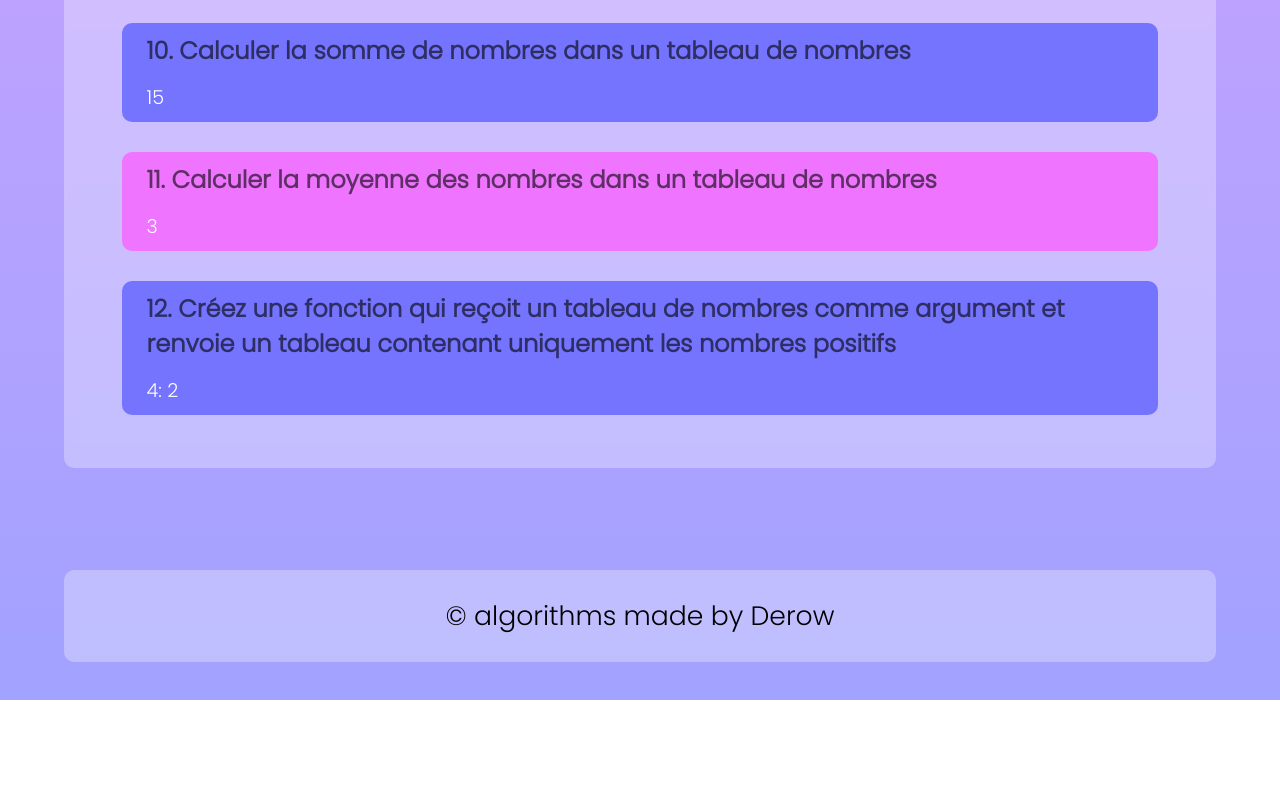
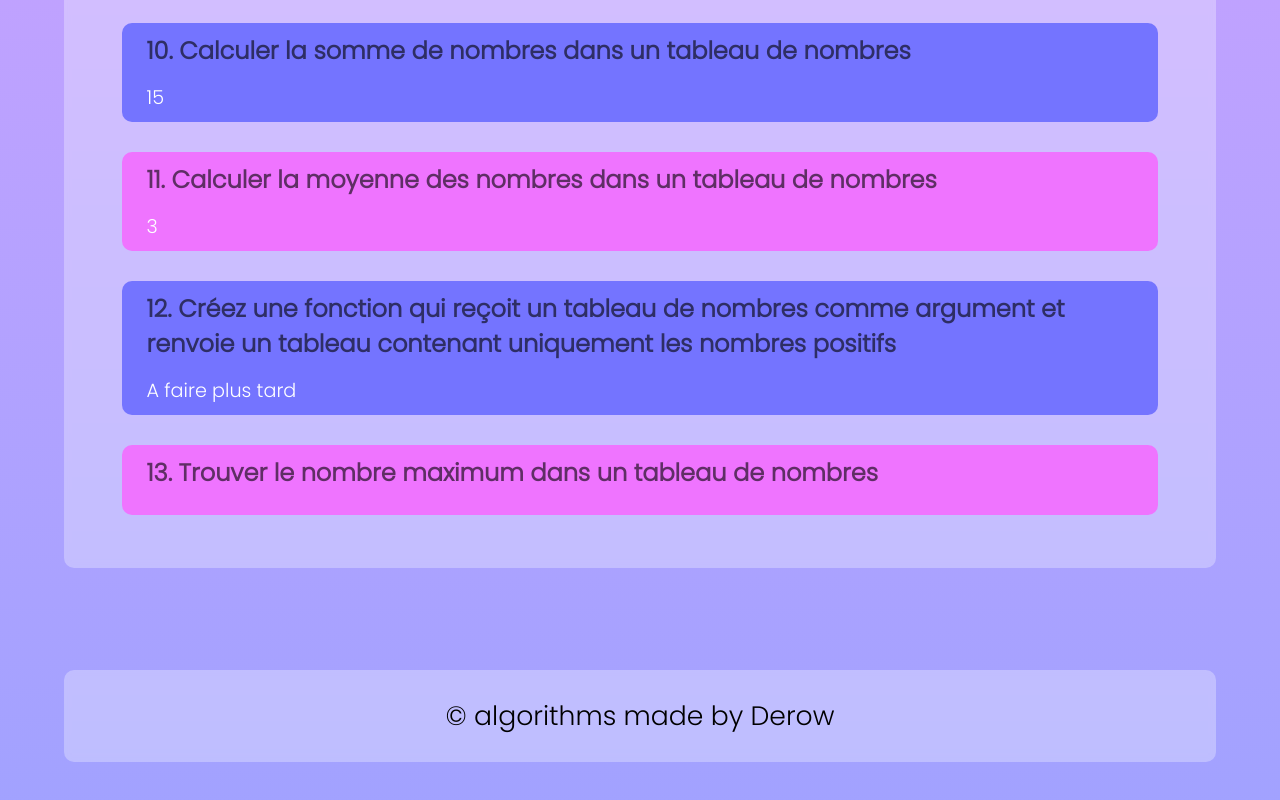
Before and after one commit to lroux07/50_algos, a website built with Vite: page index.html in a window 1280 px wide. Shown: the part 1441-2241 px from the top of the page. Before the commit the page ends 2141 px from the top, so only its background shows below. Built offline with nearby package versions, Linux system fonts and the light colour scheme.

Commit message:
Stop algo 12

```diff
--- a/index.html
+++ b/index.html
@@ -96,6 +96,11 @@
         <h2>12. Créez une fonction qui reçoit un tableau de nombres comme argument et renvoie un tableau contenant uniquement les nombres positifs</h2>
         <p id="algo12"></p>
       </article>
+
+      <article class="violet">
+        <h2>13. Trouver le nombre maximum dans un tableau de nombres</h2>
+        <p id="algo13"></p>
+      </article>
     </main>
 
     <footer>
--- a/main.js
+++ b/main.js
@@ -1,5 +1,5 @@
 function Algo1() {
-  let algoElement = document.querySelector("#algo1");
+  const algoElement = document.querySelector("#algo1");
   let result = "";
   let space = "";
 
@@ -13,7 +13,7 @@ function Algo1() {
 Algo1();
 
 function Algo2() {
-  let algoElement = document.querySelector("#algo2");
+  const algoElement = document.querySelector("#algo2");
   let result = "";
   let space = "";
 
@@ -27,7 +27,7 @@ function Algo2() {
 Algo2();
 
 function Algo3() {
-  let algoElement = document.querySelector("#algo3");
+  const algoElement = document.querySelector("#algo3");
   let result = "";
   let space = "";
 
@@ -41,7 +41,7 @@ function Algo3() {
 Algo3();
 
 function Algo4() {
-  let algoElement = document.querySelector("#algo4");
+  const algoElement = document.querySelector("#algo4");
   let result = "";
 
   // for(let i = 1; i <= 10; i++) {
@@ -66,7 +66,7 @@ function Algo4() {
 Algo4();
 
 function Algo5() {
-  let algoElement = document.querySelector("#algo5");
+  const algoElement = document.querySelector("#algo5");
   let result = 0;
   let space = "";
 
@@ -80,7 +80,7 @@ function Algo5() {
 Algo5();
 
 function Algo6() {
-  let algoElement = document.querySelector("#algo6");
+  const algoElement = document.querySelector("#algo6");
   let result = 1;
 
   for(let i = 1; i <= 10; i++) {
@@ -92,7 +92,7 @@ function Algo6() {
 Algo6();
 
 function Algo7() {
-  let algoElement = document.querySelector("#algo7");
+  const algoElement = document.querySelector("#algo7");
   let result = 0;
 
   for(let i = 10; i <= 30; i += 2) {
@@ -113,7 +113,7 @@ celsiusInput.addEventListener("input", () => {
 });
 
 function Algo8(valueC) {
-  let algoElementC = document.querySelector("#c2f");
+  const algoElementC = document.querySelector("#c2f");
   let fahrenheit;
   let degC = " °F";
   valueC
@@ -142,7 +142,7 @@ fahrenheitInput.addEventListener("input", () => {
 
 function Algo9(valueF) {
   valueF
-  let algoElementF = document.querySelector("#f2c");
+  const algoElementF = document.querySelector("#f2c");
   let degC = " °C";
 
   // Clacul:
@@ -160,7 +160,7 @@ Algo9();
 
 function Algo10() {
   let tab = [1, 2, 3, 4, 5];
-  let algoElement = document.querySelector("#algo10");
+  const algoElement = document.querySelector("#algo10");
 
   let calculateTab = algoElement.textContent = tab.reduce(function (a, b) {
     return a + b;
@@ -172,7 +172,7 @@ Algo10();
 
 function Algo11() {
   let tab = [1, 2, 3, 4, 5];
-  let algoElement = document.querySelector("#algo11");
+  const algoElement = document.querySelector("#algo11");
 
   let calculateTab = algoElement.textContent = tab.reduce(function (a, b) {
     return a + b;
@@ -184,10 +184,12 @@ function Algo11() {
 Algo11();
 
 function Algo12(tab = [-2, -1, 0, 1, 2]) {
-  let algoElement = document.querySelector("#algo12");
+  const algoElement = document.querySelector("#algo12");
 
-  for (let i = 0; i < tab.length; i++) {
-    algoElement.textContent = i + ": " + tab[i];
-  }
+  // for (let i = 0; i < tab.length; i += 2) {
+  //   algoElement.textContent = tab[i];
+  // }
+
+  algoElement.textContent = "A faire plus tard"
 }
 Algo12();
```
